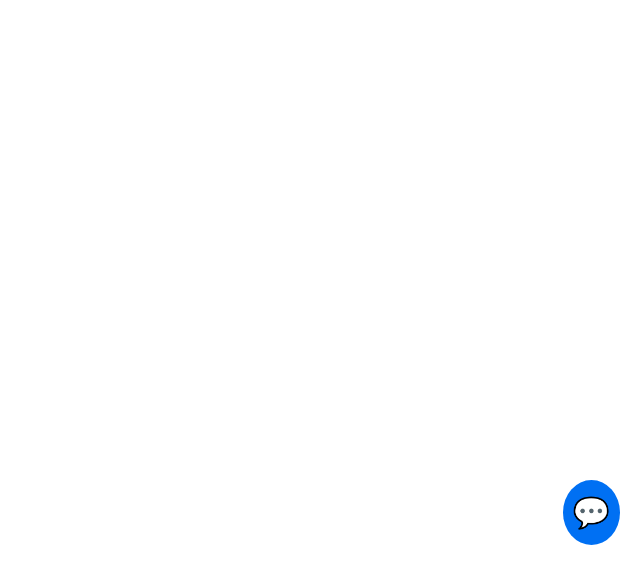
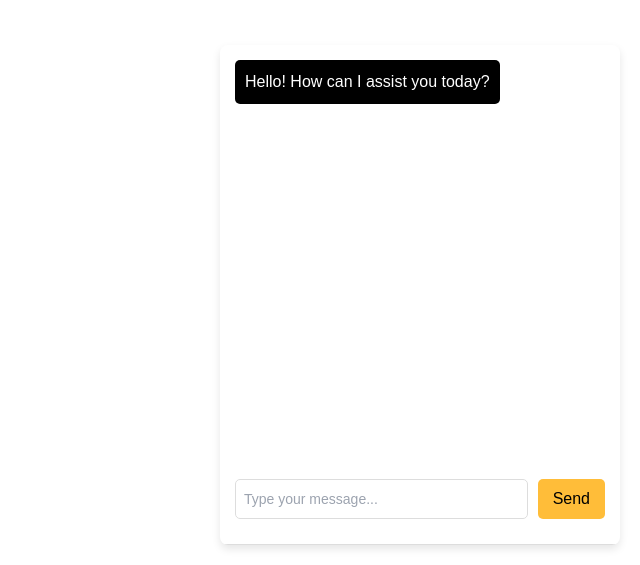
Before and after one commit to BadreddineEK/chatbot-portfolio, a Next.js app: page / in a window 1280 px wide. Shown: the part 235-800 px from the top of the page, without its empty margins (640-1280 px from the left). Built offline with nearby package versions, Linux system fonts and the light colour scheme.

Commit message:
amélioration interface pour format chat bot, bon code couleur etc

```diff
--- a/app/page.tsx
+++ b/app/page.tsx
@@ -1,105 +1,115 @@
-'use client'; // Cette ligne indique à Next.js que ce fichier utilise des hooks React
+'use client'
 
-import React, { useState } from 'react';
+import { useState } from 'react';
 
 const Chatbot = () => {
-  const [isOpen, setIsOpen] = useState(false); // État pour gérer l'ouverture et la fermeture du chatbot
+  const [messages, setMessages] = useState([{ text: "Hello! How can I assist you today?", from: "bot" }]);
+  const [input, setInput] = useState('');
 
-  const toggleChatbot = () => {
-    setIsOpen(!isOpen);
+  const handleSubmit = (event: React.FormEvent) => {
+    event.preventDefault();
+    if (input.trim()) {
+      setMessages([...messages, { text: input, from: 'user' }]);
+      setInput('');
+      setTimeout(() => {
+        setMessages((prevMessages) => [
+          ...prevMessages,
+          { text: 'This is an automated response...', from: 'bot' },
+        ]);
+      }, 1000);
+    }
   };
 
   return (
-    <div>
-      {/* Icône pour ouvrir le chatbot */}
-      <button
-        onClick={toggleChatbot}
-        style={styles.chatbotIcon}
-      >
-        💬
-      </button>
-
-      {/* Fenêtre modale du chatbot */}
-      {isOpen && (
-        <div style={styles.chatbotWindow}>
-          <div style={styles.chatbotHeader}>
-            <h3>Chatbot</h3>
-            <button onClick={toggleChatbot} style={styles.closeButton}>X</button>
-          </div>
-          <div style={styles.chatArea}>
-            <textarea
-              placeholder="Posez votre question ici..."
-              rows={5}
-              style={styles.textarea}
-            />
-            <button
-              type="submit"
-              style={styles.sendButton}
-            >
-              Envoyer
-            </button>
-          </div>
+    <div style={styles.chatbotContainer}>
+      <div style={styles.chatWindow}>
+        <div style={styles.messagesContainer}>
+          {messages.map((msg, index) => (
+            <div key={index} style={msg.from === 'bot' ? styles.botMessage : styles.userMessage}>
+              {msg.text}
+            </div>
+          ))}
         </div>
-      )}
+        <form onSubmit={handleSubmit} style={styles.form}>
+          <input
+            type="text"
+            value={input}
+            onChange={(e) => setInput(e.target.value)}
+            placeholder="Type your message..."
+            style={styles.input}
+          />
+          <button type="submit" style={styles.sendButton}>Send</button>
+        </form>
+      </div>
     </div>
   );
 };
 
-const styles = {
-  chatbotIcon: {
+const styles: { [key: string]: React.CSSProperties } = {
+  chatbotContainer: {
     position: 'fixed',
     bottom: '20px',
     right: '20px',
-    fontSize: '30px',
-    backgroundColor: '#0070f3',
+    width: '90%',
+    maxWidth: '400px',
+    height: '500px',
+    backgroundColor: 'white',
+    boxShadow: '0 4px 8px rgba(0, 0, 0, 0.1)',
+    borderRadius: '8px',
+    display: 'flex',
+    flexDirection: 'column',
+    overflow: 'hidden',
+  },
+  chatWindow: {
+    display: 'flex',
+    flexDirection: 'column',
+    flex: 1,
+    padding: '15px',
+    overflowY: 'auto',
+    borderBottom: '1px solid #ddd',
+  },
+  messagesContainer: {
+    flex: 1,
+    display: 'flex',
+    flexDirection: 'column',
+    gap: '10px',
+    overflowY: 'auto',
+    maxHeight: 'calc(100% - 60px)',
+  },
+  botMessage: {
+    backgroundColor: 'black',
     color: 'white',
-    border: 'none',
-    borderRadius: '50%',
     padding: '10px',
-    cursor: 'pointer',
+    borderRadius: '5px',
+    maxWidth: '80%',
+    alignSelf: 'flex-start',
   },
-  chatbotWindow: {
-    position: 'fixed',
-    bottom: '80px',
-    right: '20px',
-    width: '300px',
-    height: '400px',
-    backgroundColor: 'white',
-    borderRadius: '10px',
-    boxShadow: '0 4px 8px rgba(0, 0, 0, 0.1)',
-    padding: '15px',
-    zIndex: 1000,
+  userMessage: {
+    backgroundColor: '#ffbd39',
+    padding: '10px',
+    borderRadius: '5px',
+    color: 'black',
+    maxWidth: '80%',
+    alignSelf: 'flex-end',
   },
-  chatbotHeader: {
+  form: {
     display: 'flex',
     justifyContent: 'space-between',
-    alignItems: 'center',
-    marginBottom: '10px',
+    marginTop: '10px',
   },
-  closeButton: {
-    background: 'transparent',
-    border: 'none',
-    fontSize: '18px',
-    cursor: 'pointer',
-  },
-  chatArea: {
-    display: 'flex',
-    flexDirection: 'column',
-    height: 'calc(100% - 50px)',
-  },
-  textarea: {
-    resize: 'none',
-    width: '100%',
-    height: '80%',
-    padding: '10px',
+  input: {
+    flex: 1,
+    padding: '8px',
+    fontSize: '14px',
+    border: '1px solid #ddd',
     borderRadius: '5px',
-    border: '1px solid #ddd',
-    marginBottom: '10px',
+    color: 'black', // Couleur du texte sombre
   },
   sendButton: {
-    padding: '10px',
-    backgroundColor: '#0070f3',
-    color: 'white',
+    backgroundColor: '#ffbd39',
+    color: 'black',
+    padding: '8px 15px',
+    marginLeft: '10px',
     border: 'none',
     borderRadius: '5px',
     cursor: 'pointer',
```
